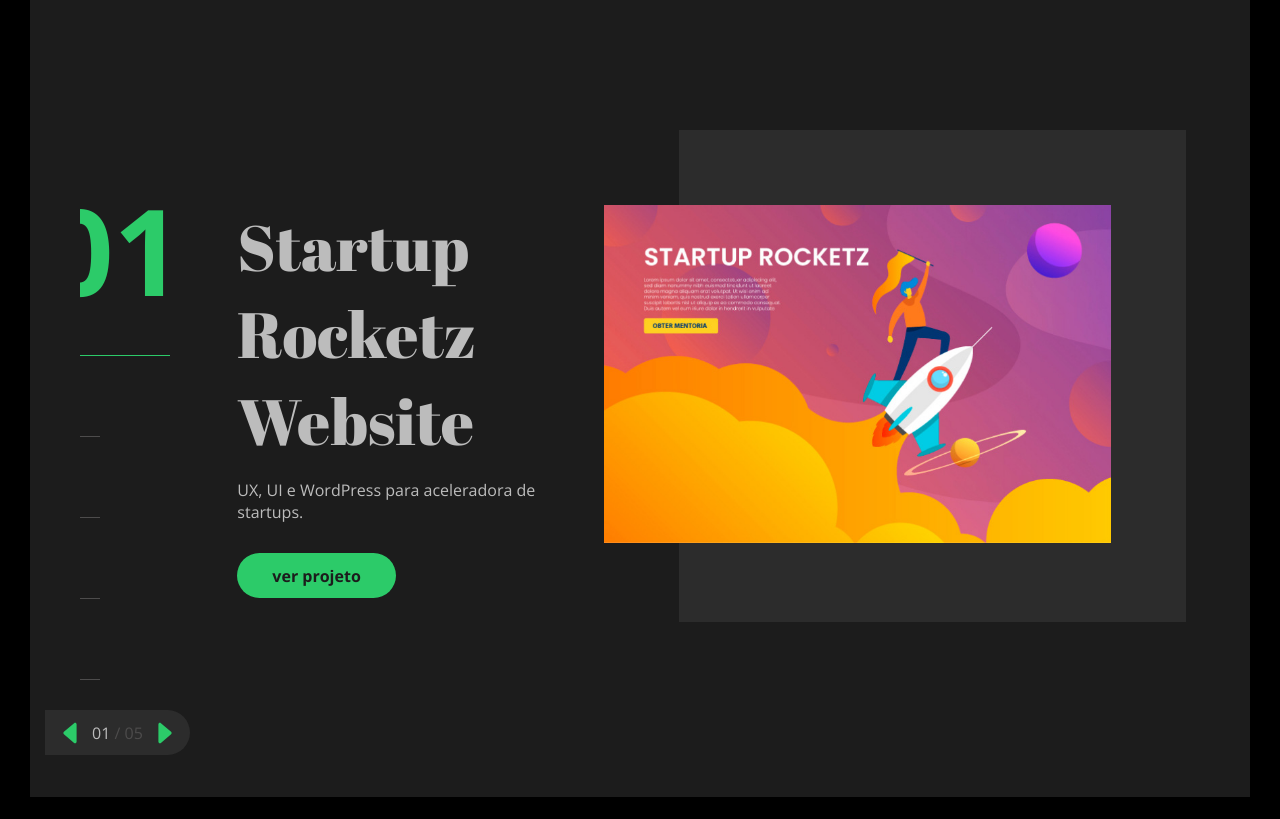
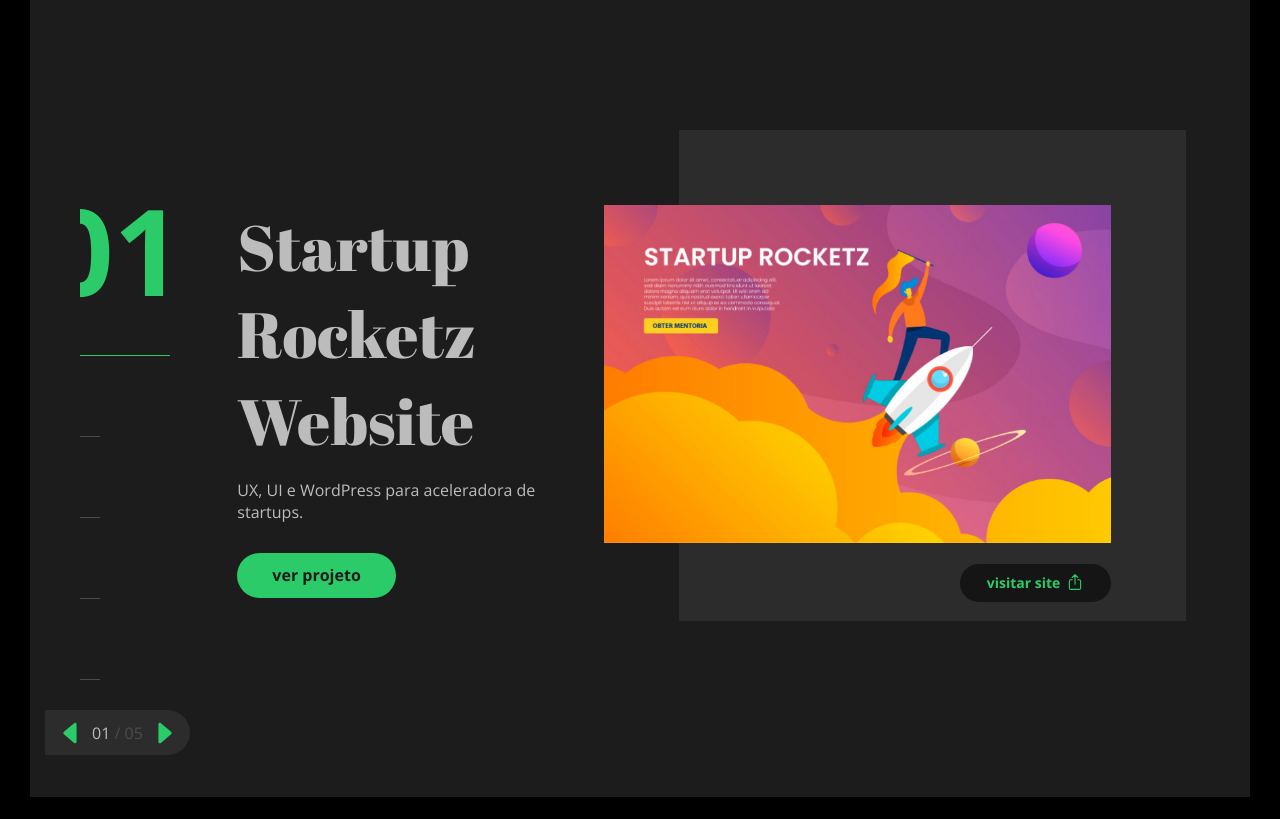
Before and after one commit to EdiJunior88/Codesigners_Front-End_Design_Essencial, a plain HTML site: page Projeto_Final/HTML+CSS+JS/index.html in a window 1280 px wide. Shown: the part 803-1622 px from the top of the page. Drawn offline with nearby package versions, Linux system fonts and the light colour scheme.

Commit message:
Portfolio Home (Slider) - Melhorando botões e finalizando Home Page Portfolio - Visão geral

```diff
--- a/Projeto_Final/HTML+CSS+JS/CSS/main.css
+++ b/Projeto_Final/HTML+CSS+JS/CSS/main.css
@@ -487,8 +487,14 @@ label {
   .jl-portfolio-item-thumb {
     width: 100%;
     display: table;
-    padding: 75px 0;
+    padding: 75px 0 19px 0;
     position: relative;
+  }
+
+  .jl-portfolio-item-thumb > button {
+    margin-top: 17px;
+    margin-right: 75px;
+    float: right;
   }
 
   .jl-portfolio-item-box {
@@ -585,6 +591,14 @@ label {
   border: none;
   transition: all 0.2s ease-out;
   text-transform: lowercase;
+  position: relative;
+}
+
+.jl-btn ion-icon {
+  font-size: 18px;
+  display: inline-block;
+  vertical-align: text-top;
+  margin-left: 2px;
 }
 
 .jl-btn-block {
@@ -597,6 +611,7 @@ label {
   padding: 0 20px;
   border-radius: 14px;
   font-size: 11px;
+  line-height: 28px;
 }
 
 .jl-btn-medium {
@@ -604,6 +619,7 @@ label {
   padding: 0 27px;
   border-radius: 19px;
   font-size: 14px;
+  line-height: 38px;
 }
 
 .jl-btn-large {
@@ -611,6 +627,7 @@ label {
   padding: 0 35px;
   border-radius: 23px;
   font-size: 16px;
+  line-height: 45px;
 }
 
 .jl-btn-green {
--- a/Projeto_Final/HTML+CSS+JS/index.html
+++ b/Projeto_Final/HTML+CSS+JS/index.html
@@ -194,6 +194,9 @@
                       <div class="jl-portfolio-item-thumb">
                         <div class="jl-portfolio-item-box jl-scale-right"></div>
                         <img src="images/thumb-1.jpg" alt="Startup Rocketz" title="Startup Rocketz" class="jl-scale-up" />
+                        <button class="jl-btn jl-btn-medium jl-btn-dark">
+                          visitar site <ion-icon name="share-outline"></ion-icon>
+                        </button>
                       </div>
                     </div>
                   </div>
@@ -213,6 +216,9 @@
                       <div class="jl-portfolio-item-thumb">
                         <div class="jl-portfolio-item-box"></div>
                         <img src="images/thumb-2.jpg" alt="Manage It!" title="Manage It!" />
+                        <button class="jl-btn jl-btn-medium jl-btn-dark">
+                          visitar site <ion-icon name="share-outline"></ion-icon>
+                        </button>
                       </div>
                     </div>
                   </div>
@@ -232,6 +238,9 @@
                       <div class="jl-portfolio-item-thumb">
                         <div class="jl-portfolio-item-box"></div>
                         <img src="images/thumb-3.jpg" alt="Vinyassa App" title="Vinyassa App" />
+                        <button class="jl-btn jl-btn-medium jl-btn-dark">
+                          visitar site <ion-icon name="share-outline"></ion-icon>
+                        </button>
                       </div>
                     </div>
                   </div>
@@ -251,6 +260,9 @@
                       <div class="jl-portfolio-item-thumb">
                         <div class="jl-portfolio-item-box"></div>
                         <img src="images/thumb-4.jpg" alt="Conteúdo é Rei!" title="Conteúdo é Rei!" />
+                        <button class="jl-btn jl-btn-medium jl-btn-dark">
+                          visitar site <ion-icon name="share-outline"></ion-icon>
+                        </button>
                       </div>
                     </div>
                   </div>
@@ -270,6 +282,9 @@
                       <div class="jl-portfolio-item-thumb">
                         <div class="jl-portfolio-item-box"></div>
                         <img src="images/thumb-5.jpg" alt="Controle Total" title="Controle Total" />
+                        <button class="jl-btn jl-btn-medium jl-btn-dark">
+                          visitar site <ion-icon name="share-outline"></ion-icon>
+                        </button>
                       </div>
                     </div>
                   </div>
```
